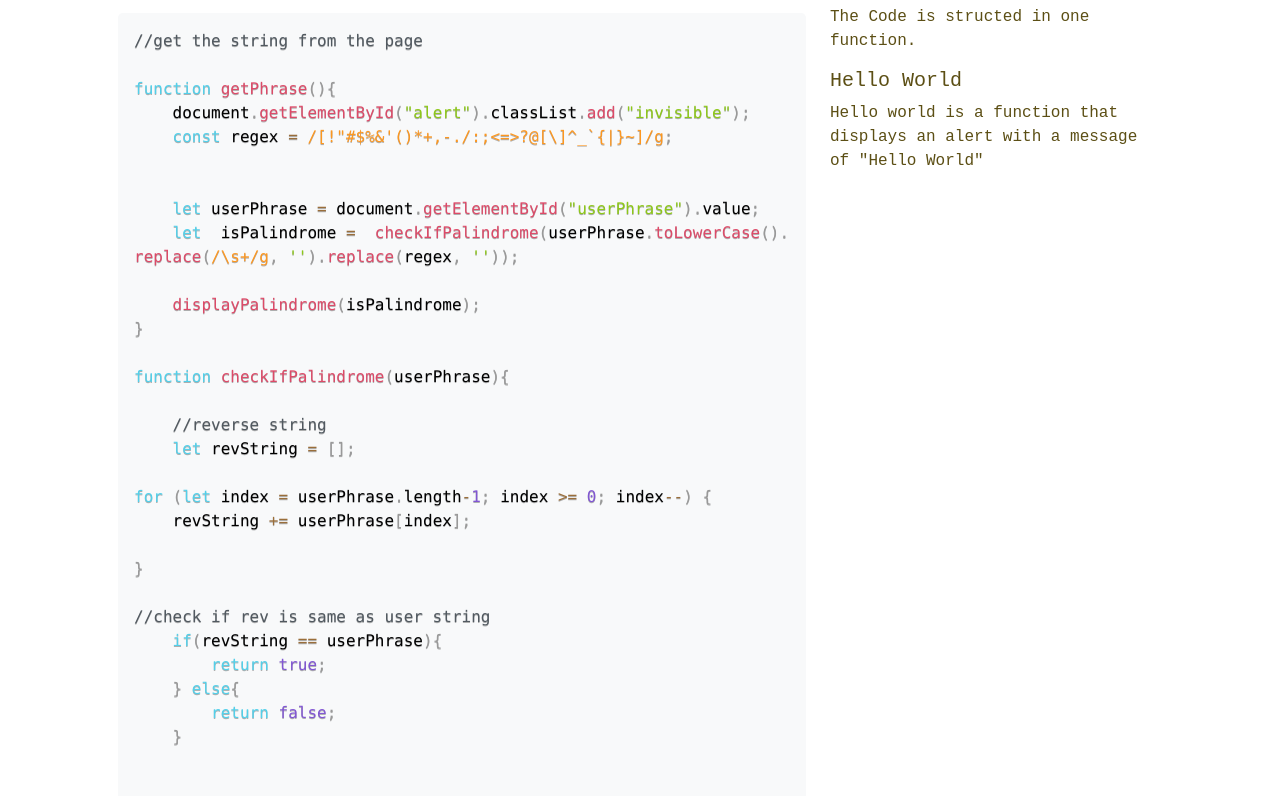
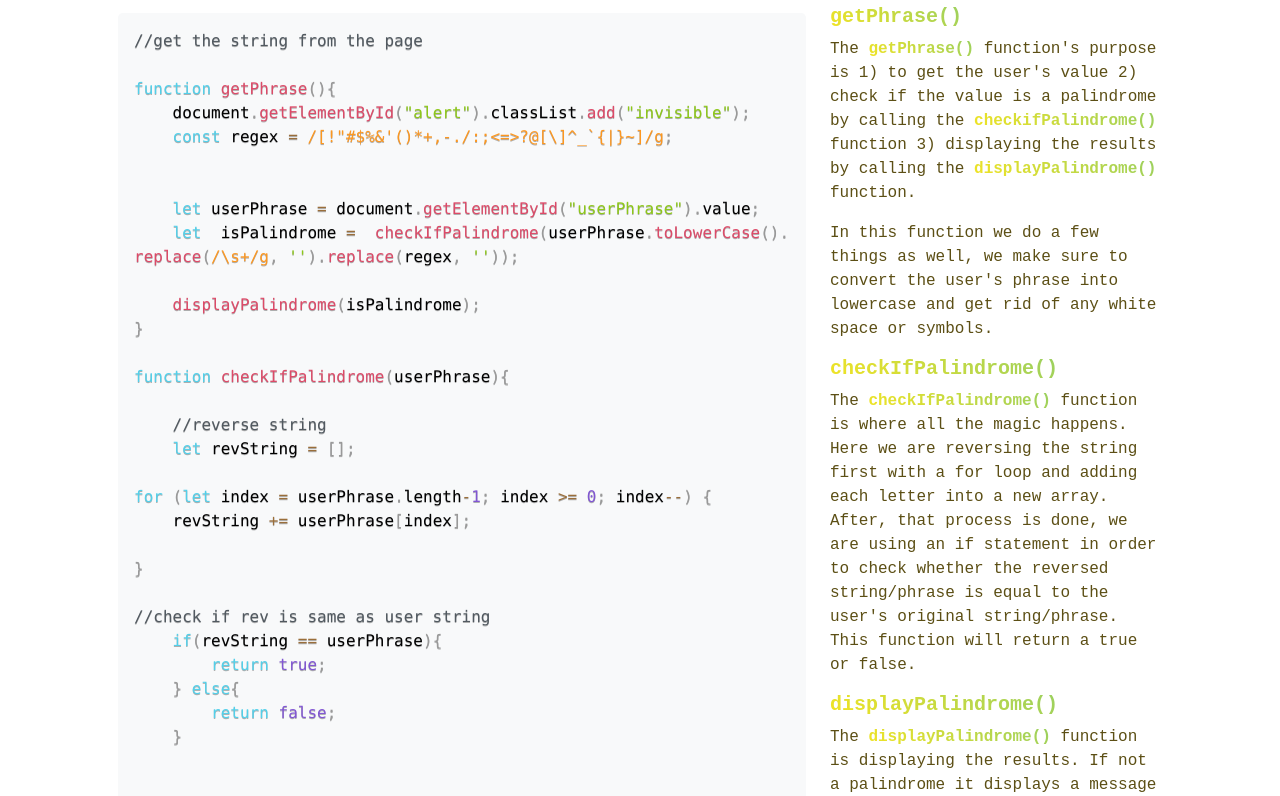
Before and after one commit to aoropeza31/word-reverse, a plain HTML site: page code.html in a window 1280 px wide. Shown: the part 138-934 px from the top of the page. Drawn offline with nearby package versions, Linux system fonts and the light colour scheme.

Commit message:
code description update

```diff
--- a/code.html
+++ b/code.html
@@ -105,9 +105,13 @@
                     </pre>
                  </div>
                  <div class="col-lg-4">
-                    <p>The Code is structed in one function.</p>
-                    <h5>Hello World</h5>
-                    <p>Hello world is a function that displays an alert with a message of "Hello World"</p>
+                    <h5><span class="text-gradient text-primary fw-bold">getPhrase()</span></h5>
+                    <p>The <span class="text-gradient text-primary fw-bold">getPhrase()</span> function's purpose is 1) to get the user's value 2) check if the value is a palindrome by calling the <span class="text-gradient text-primary fw-bold">checkifPalindrome()</span> function 3) displaying the results by calling the <span class="text-gradient text-primary fw-bold">displayPalindrome()</span> function.</p>
+                    <p>In this function we do a few things as well, we make sure to convert the user's phrase into lowercase and get rid of any white space or symbols.</p>
+                    <h5><span class="text-gradient text-primary fw-bold">checkIfPalindrome()</span></h5>
+                    <p>The <span class="text-gradient text-primary fw-bold">checkIfPalindrome()</span> function is where all the magic happens. Here we are reversing the string first with a for loop and adding each letter into a new array. After, that process is done, we are using an if statement in order to check whether the reversed string/phrase is equal to the user's original string/phrase. This function will return a true or false.</p>
+                    <h5><span class="text-gradient text-primary fw-bold">displayPalindrome()</span></h5>
+                    <p>The <span class="text-gradient text-primary fw-bold">displayPalindrome()</span> function is displaying the results. If not a palindrome it displays a message of: "I'm sorry! Your word/phrase is not a palindrome."If it is a palindrome it will display a message of: "Congrats! Your word/phrase is a palindrome." </p>
                  </div>
              </div>
         </div>
```
Also changed, not shown: js/site.js (+5 -2 lines).
